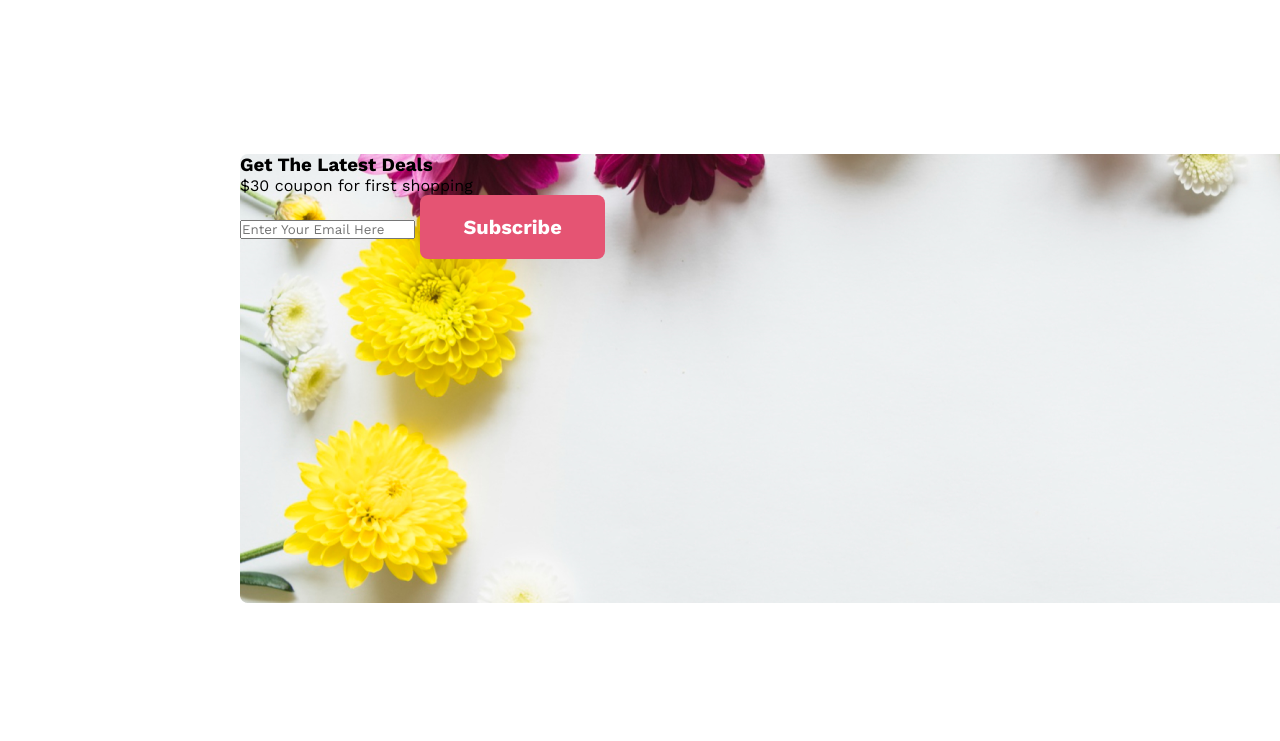
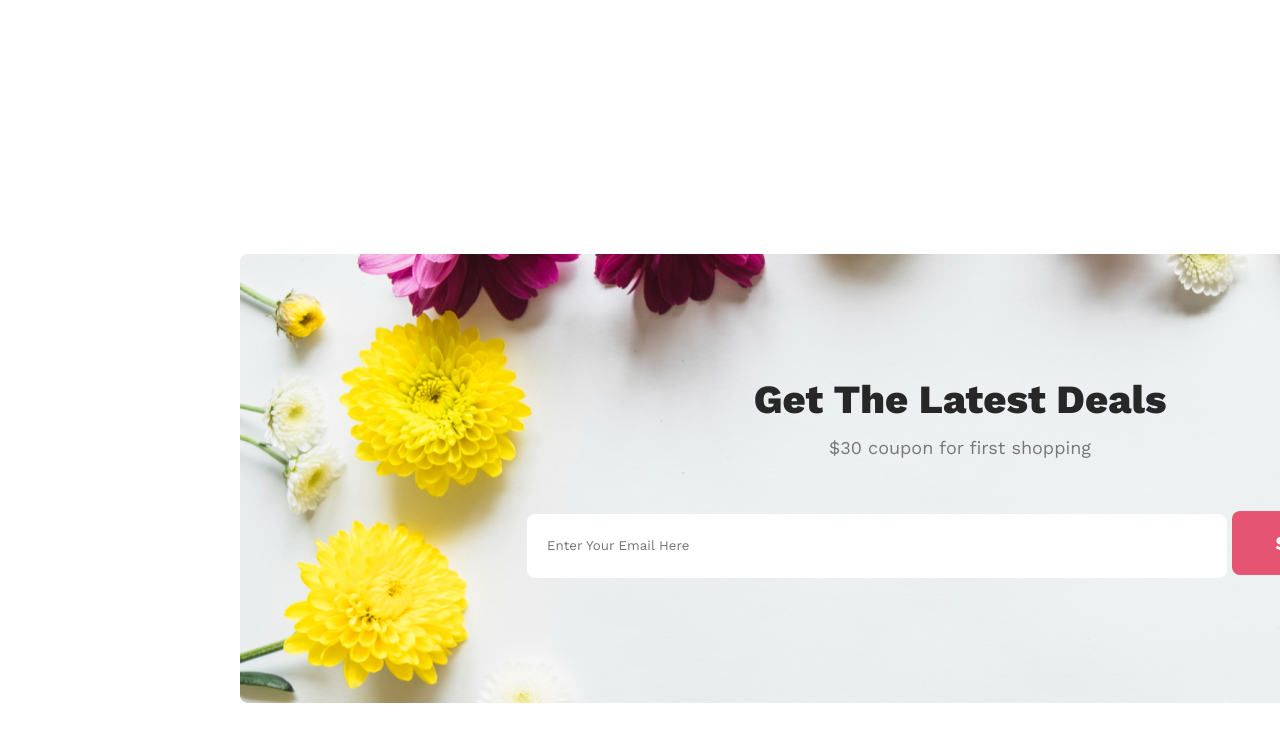
Before and after one commit to programmingpassion1/first-assignment, a plain HTML site: page index.html in a window 1280 px wide. Shown: the part 2176-2917 px from the top of the page. Drawn offline with nearby package versions, Linux system fonts and the light colour scheme.

Commit message:
contact section completed

```diff
--- a/index.html
+++ b/index.html
@@ -64,7 +64,7 @@
                 <p class="contact-description">$30 coupon for first shopping</p>
             </div>
             <div class="customer-email">
-                <input type="email" name="" id="" placeholder="Enter Your Email Here">
+                <input class="email" type="email" name="" id="" placeholder="Enter Your Email Here">
                 <button class="btn-primary" type="submit">Subscribe</button>
             </div>
         </div>
--- a/styles/style.css
+++ b/styles/style.css
@@ -143,14 +143,14 @@
     margin-top: 0px;
     margin-left: 230px;
     margin-right: 24px;
-    margin-bottom: 128px;
+    margin-bottom: 30px;
 }
 
 .flower-second {
     margin-top: 0px;
     margin-left: 0px;
     margin-right: 24px;
-    margin-bottom: 128px;
+    margin-bottom: 30px;
 
 }
 
@@ -158,22 +158,58 @@
     margin-top: 0px;
     margin-left: 0px;
     margin-right: 24px;
-    margin-bottom: 128px;
+    margin-bottom: 30px;
 }
 
 .flower-fourth {
     margin-top: 0px;
     margin-left: 0px;
     margin-right: 230px;
-    margin-bottom: 128px;
+    margin-bottom: 30px;
 }
 
 .contact {
     background-image: url("../Flower Asset/Rectangle 9.png");
     width: 1440px;
     height: 449px;
-    margin-top: -100px;
+    margin-top: 0px;
     margin-right: 240px;
     margin-left: 240px;
     margin-bottom: 128px;
 }
+
+.contact-title {
+    padding-top: 122px;
+    padding-left: 500px;
+    padding-right: 500px;
+    color: #272727;
+    text-align: center;
+    font-size: 40px;
+    font-weight: 800;
+}
+
+.contact-description {
+    margin-top: 10px;
+    margin-bottom: 48px;
+    color: rgba(39, 39, 39, 0.60);
+    text-align: center;
+    font-size: 18px;
+    font-weight: 400;
+    line-height: 30px;
+    /* 166.667% */
+}
+
+.customer-email {
+    padding-left: 287px;
+    padding-bottom: 121px;
+    align-items: center;
+}
+
+.email {
+    width: 700px;
+    height: 64px;
+    padding-left: 20px;
+    border-radius: 8px;
+    border: none;
+    background: #FFF;
+}
```
